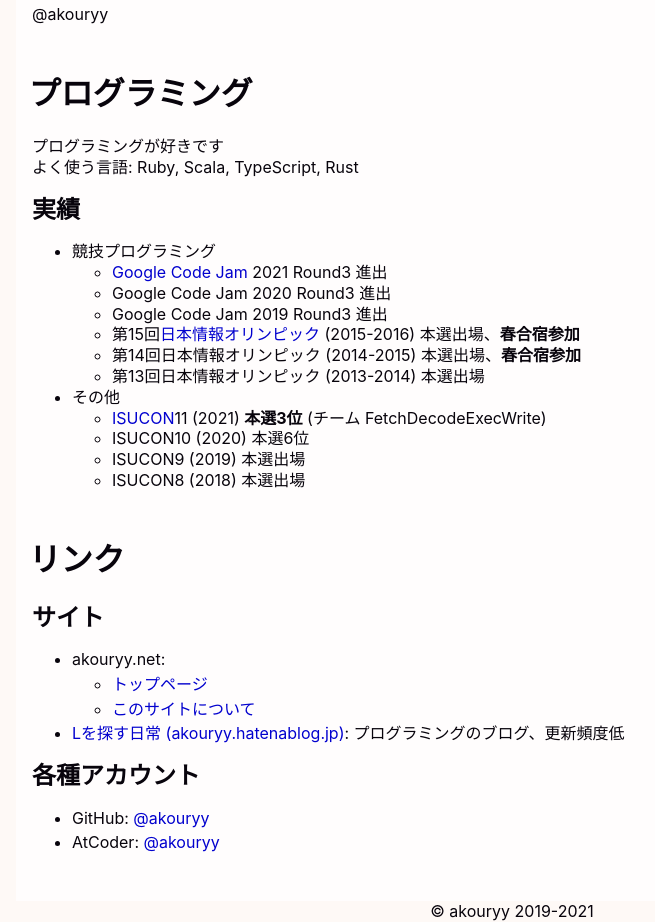
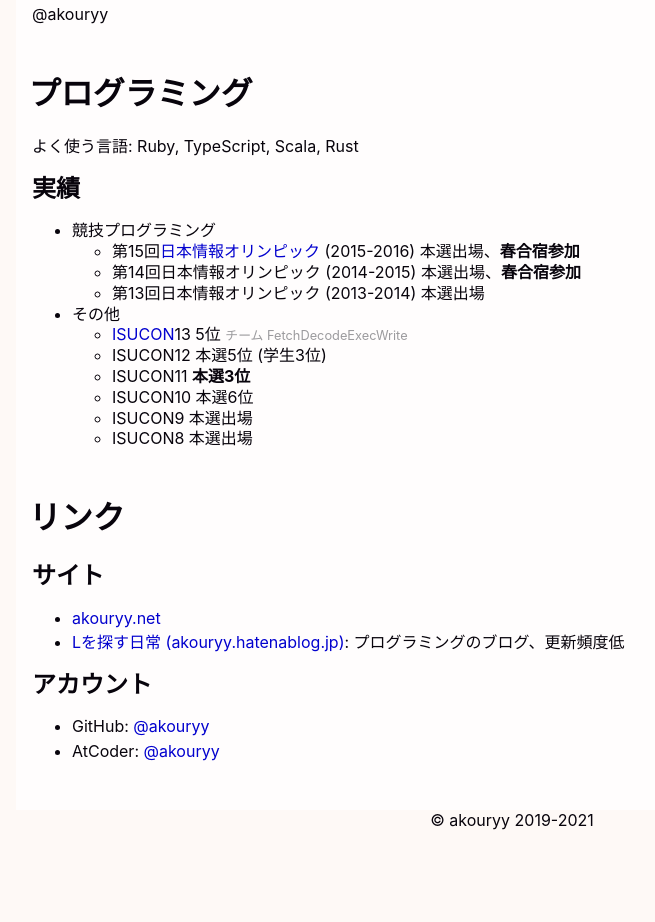
Before and after one commit to akouryy/akouryy.net-shamiko, a Next.js app: page / in a window 1280 px wide. Shown: the part 880-1802 px from the top of the page, without its empty margins (128-783 px from the left). After the commit the page ends 1711 px from the top, so only its background shows below. Built offline with nearby package versions, Linux system fonts and the light colour scheme.

Commit message:
Update profile

```diff
--- a/pages/index.tsx
+++ b/pages/index.tsx
@@ -30,16 +30,14 @@ const PageIndex: React.FC<P> = () => {
             </Section>
             <Section id='PageIndex-Programming' title='プログラミング'>
               <Section title=''>
-                プログラミングが好きです
-                <br />
-                よく使う言語: Ruby, Scala, TypeScript, Rust
+                よく使う言語: Ruby, TypeScript, Scala, Rust
               </Section>
               <Section title='実績'>
                 <ul>
                   <li>
                     競技プログラミング
                     <ul>
-                      <li>
+                      {/* <li>
                         <ExternalLink follow href='https://codingcompetitions.withgoogle.com/codejam'>
                           Google Code Jam
                         </ExternalLink>
@@ -47,7 +45,7 @@ const PageIndex: React.FC<P> = () => {
                         2021 Round3 進出
                       </li>
                       <li>Google Code Jam 2020 Round3 進出</li>
-                      <li>Google Code Jam 2019 Round3 進出</li>
+                      <li>Google Code Jam 2019 Round3 進出</li> */}
                       <li>
                         第15回
                         <ExternalLink follow href='https://www.ioi-jp.org'>日本情報オリンピック</ExternalLink>
@@ -67,15 +65,14 @@ const PageIndex: React.FC<P> = () => {
                     <ul>
                       <li>
                         <ExternalLink follow href='http://isucon.net'>ISUCON</ExternalLink>
-                        11 (2021)
-                        {' '}
-                        <em>本選3位</em>
-                        {' '}
-                        (チーム FetchDecodeExecWrite)
+                        13 5位{' '}
+                        <small>チーム FetchDecodeExecWrite</small>
                       </li>
-                      <li>ISUCON10 (2020) 本選6位</li>
-                      <li>ISUCON9 (2019) 本選出場</li>
-                      <li>ISUCON8 (2018) 本選出場</li>
+                      <li>ISUCON12 本選5位 (学生3位)</li>
+                      <li>ISUCON11 <em>本選3位</em></li>
+                      <li>ISUCON10 本選6位</li>
+                      <li>ISUCON9 本選出場</li>
+                      <li>ISUCON8 本選出場</li>
                     </ul>
                   </li>
                 </ul>
@@ -85,11 +82,7 @@ const PageIndex: React.FC<P> = () => {
               <Section title='サイト'>
                 <ul className='BasePage-NormalList'>
                   <li>
-                    akouryy.net:
-                    <ul>
-                      <li><Link href='/'>トップページ</Link></li>
-                      <li><Link href='/info'>このサイトについて</Link></li>
-                    </ul>
+                    <Link href='/'>akouryy.net</Link>
                   </li>
                   <li>
                     <a href='https://akouryy.hatenablog.jp'>
@@ -99,7 +92,7 @@ const PageIndex: React.FC<P> = () => {
                   </li>
                 </ul>
               </Section>
-              <Section title='各種アカウント'>
+              <Section title='アカウント'>
                 <ul className='BasePage-NormalList'>
                   <li>
                     GitHub:
--- a/styles/all.sass
+++ b/styles/all.sass
@@ -97,6 +97,9 @@ code
 em
   font-style: normal
   font-weight: bold
+
+small
+  color: mix($color-night-fg, white, 40%)
 
 .BasePage
   &-NormalList
```
